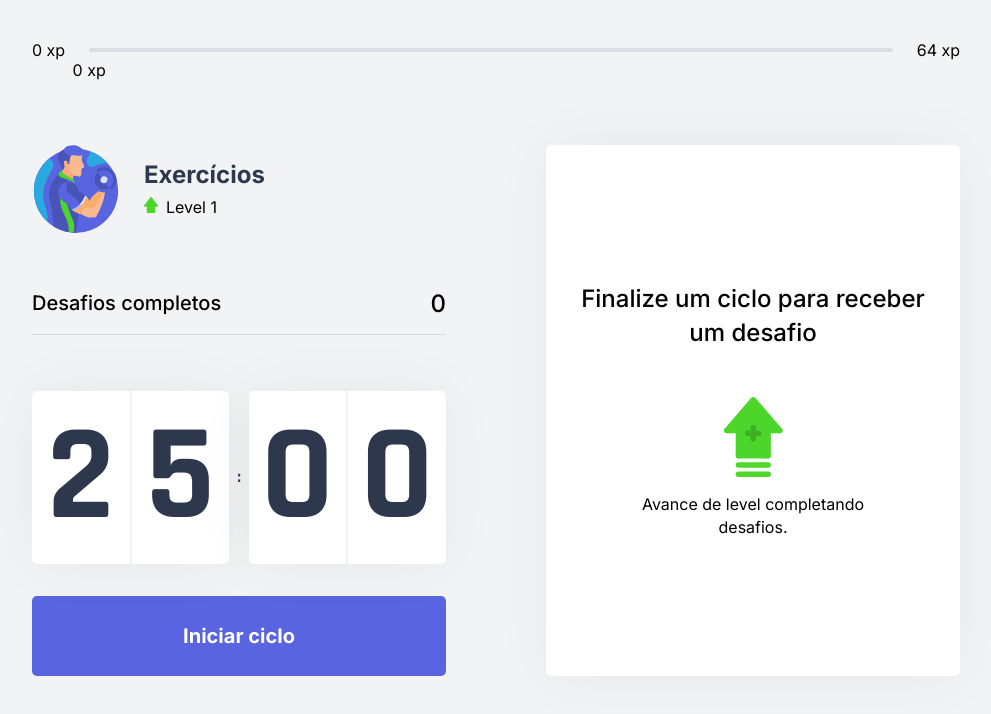
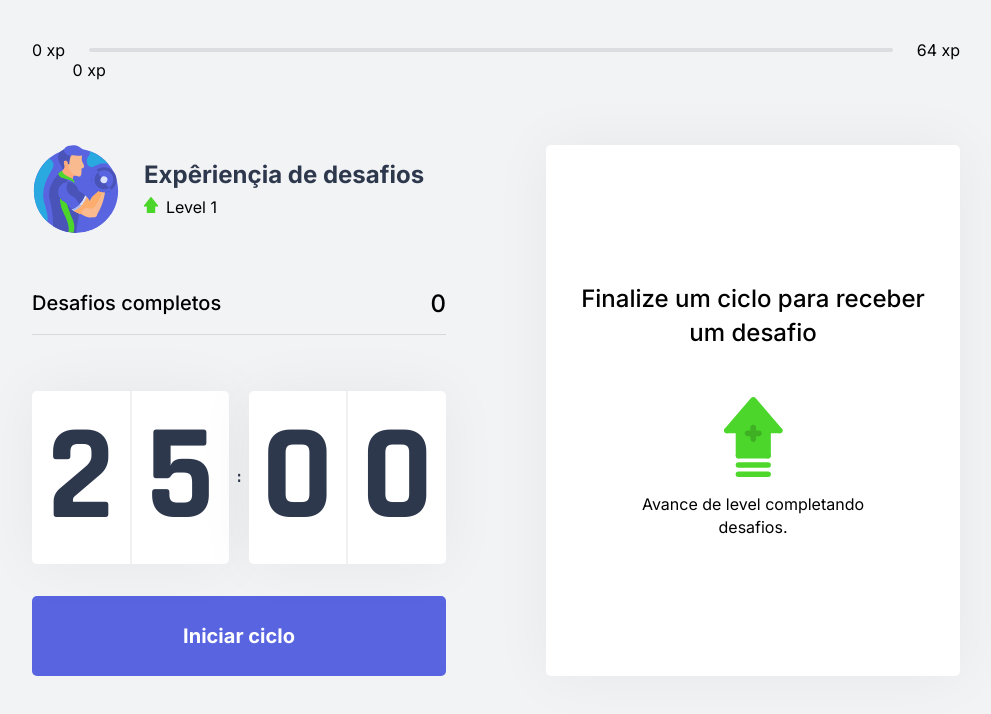
Before and after one commit to ocesar9/Moveit, a Next.js app: page / in a window 1280 px wide. Shown: the top 714 px of the page, without its empty margins (144-1135 px from the left). Built offline with nearby package versions, Linux system fonts and the light colour scheme.

Commit message:
Atualizando perfil

```diff
--- a/src/components/Profile.tsx
+++ b/src/components/Profile.tsx
@@ -10,7 +10,7 @@ export function Profile() {
         <div className={styles.profileContainer}>
             <img src="/fitness.svg" alt="Usuário" />
             <div>
-                <strong>Exercícios</strong>
+                <strong>Expêriençia de desafios</strong>
                 <p>
                     <img src="icons/level.svg" alt="Level" />
                     Level {level}
```
